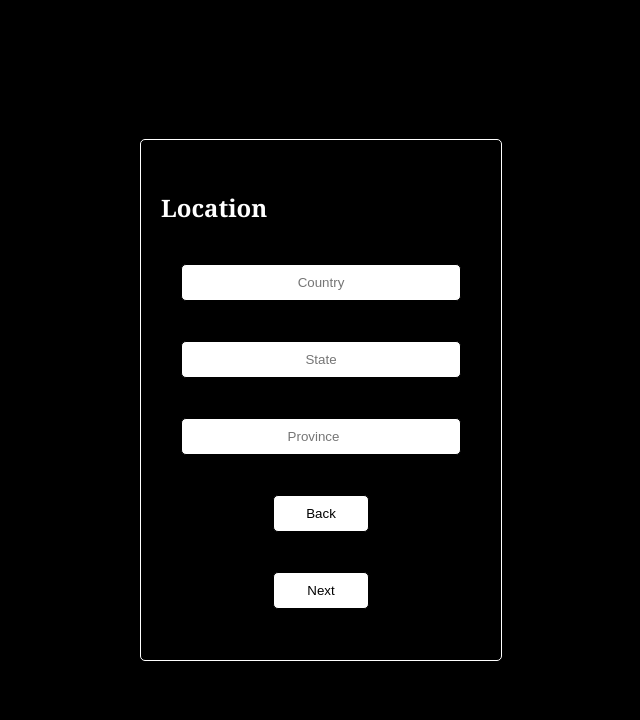
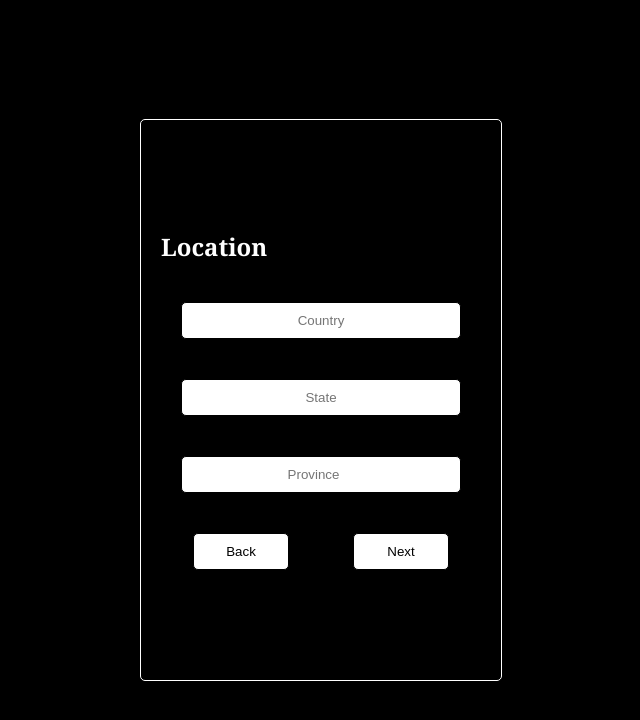
Before and after one commit to Hawwass1/Online-examples, a plain HTML site: page index.html in a window 1280 px wide. Both pictures are taken after a click on the button "Next". Shown: the whole page, without its empty margins (319-959 px from the left). Drawn offline with Linux system fonts and the light colour scheme.

Commit message:
back buttons and option field added

```diff
--- a/index.html
+++ b/index.html
@@ -14,6 +14,10 @@
                 <input type="text" placeholder="Firstname">
                 <input type="text" placeholder="Lastname">
                 <input type="number" placeholder="Age">
+                <select name="" id="">
+                    <option value="Male">Male</option>
+                    <option value="Female">Female</option>
+                </select>
                 <input type="button" value="Next" onclick="next()">
             </form>
 
@@ -22,16 +26,20 @@
                 <input type="text" placeholder="Country">
                 <input type="text" placeholder="State">
                 <input type="number" placeholder="Province">
-                <input type="button" value="Back" onclick="back()">
-                <input type="button" value="Next" onclick="nextt()">
+                <div class="buttons">
+                    <input type="button" value="Back" onclick="back()">
+                    <input type="button" value="Next" onclick="nextt()">
+                </div>
             </form>
             <form id="Education">
                 <h2>Education</h1>
                 <input type="text" placeholder="Institution">
                 <input type="text" placeholder="Faculty">
                 <input type="number" placeholder="Department">
-                <input type="button" value="Back" onclick="backk()">
-                <input type="button" value="Submit">
+                <div class="buttons">
+                    <input type="button" value="Back" onclick="backk()">
+                    <input type="button" value="Submit">
+                </div>
             </form>
         </div>
 
--- a/style.css
+++ b/style.css
@@ -9,22 +9,59 @@ body{
     justify-content: center;
     align-items: center;
 }
-form{
+#Personal {
     padding: 20px;
     background-color:black;
     border: 1px solid white;
     border-radius: 5px;
     width: 25%;
-    height:60vh;
+    height:70vh;
     display: flex;
     flex-direction: column;
     justify-content: center;
+}
+#Location {
+    padding: 20px;
+    background-color:black;
+    border: 1px solid white;
+    border-radius: 5px;
+    width: 25%;
+    height:65vh;
+    display: flex;
+    flex-direction: column;
+    justify-content: center;
+    display: none;
+}
+#Education {
+    padding: 20px;
+    background-color:black;
+    border: 1px solid white;
+    border-radius: 5px;
+    width: 25%;
+    height:65vh;
+    display: flex;
+    flex-direction: column;
+    justify-content: center;
+    display: none;
+}
+.buttons {
+    display: flex;
+    justify-content: space-between;
 }
 h1{
     color: white;
     font-family: Cambria, Cochin, Georgia, Times, 'Times New Roman', serif;
 }
 input{
+    margin:20px;
+    text-align: center;
+    padding: 10px;
+    border-radius: 5px;
+    border: 1px solid black;
+    background-color:white;
+    color:black;
+}
+select {
     margin:20px;
     text-align: center;
     padding: 10px;
@@ -41,13 +78,7 @@ input[type="button"]:hover{
     background-color:black;
     color:white;
 }
-#Location {
-    display: none;
-}
 h2{
     color: white;
     font-family: Cambria, Cochin, Georgia, Times, 'Times New Roman', serif;
 }
-#Education{
-    display: none;
-}
```
